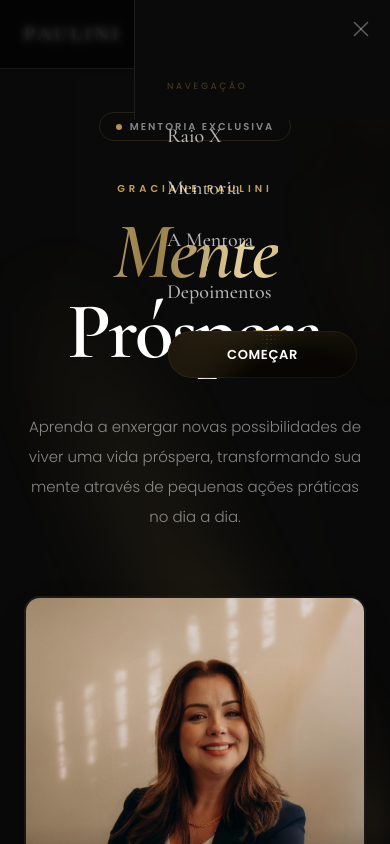
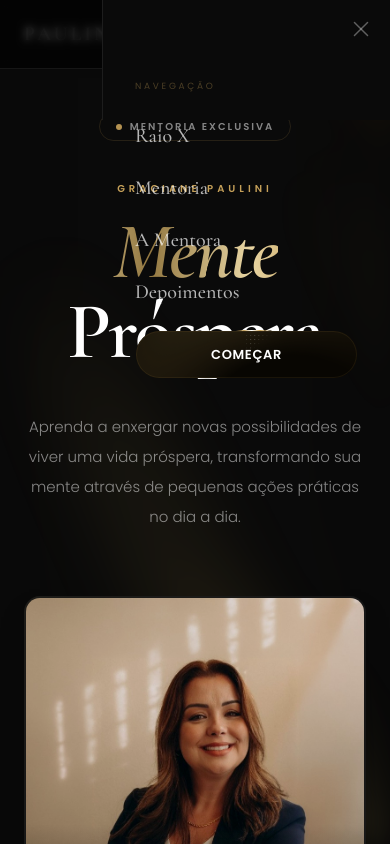
Before and after one commit to danielbarbosacreator-design/Pagina-Graciani-Paulini, a React (Vite) app: page / in a window 390 px wide. Both pictures are taken after a click on the button 353 px from the left and 34 px from the top of the page. Shown: the top 844 px of the page. Built offline with nearby package versions, Linux system fonts and the light colour scheme.

Commit message:
fix: fundo do menu mobile forçado sólido via inline style

```diff
--- a/App.tsx
+++ b/App.tsx
@@ -97,7 +97,7 @@ const Navbar = () => {
           />
 
           {/* Painel direito */}
-          <div className="lg:hidden fixed top-0 right-0 h-full w-64 bg-[#0A0A0A] border-l border-white/[0.08] z-[60] flex flex-col pt-20 pb-10 px-8 gap-6">
+          <div className="lg:hidden fixed top-0 right-0 h-full w-72 z-[60] flex flex-col pt-20 pb-10 px-8 gap-6" style={{ backgroundColor: '#0a0a0a', borderLeft: '1px solid rgba(255,255,255,0.08)' }}>
             <button
               onClick={() => setOpen(false)}
               className="absolute top-5 right-5 text-white/35 hover:text-white transition-colors"
```
